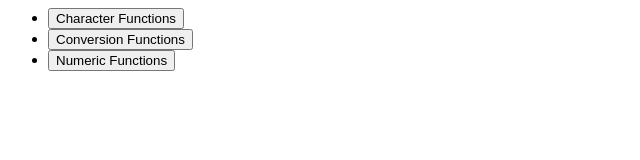
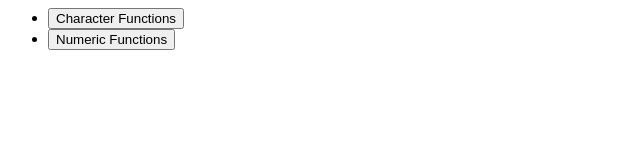
Before and after one commit to venkatsaik-ai/SAS-R--conversation-for-Clinical-Programmers, a plain HTML site: page index.html in a window 1280 px wide. Shown: the whole page, without its empty margins (0-640 px from the left). Drawn offline with Linux system fonts and the light colour scheme.

Commit message:
Update index.html

```diff
--- a/index.html
+++ b/index.html
@@ -23,21 +23,10 @@ Character Functions
 <li><a href="topics/scan.html">Find</a></li>
 <li><a href="topics/scan.html">Tranwrd</a></li>
 <li><a href="topics/scan.html">Reverse</a></li>
-</ul>
-</li>
-
-
-<li>
-<button onclick="toggleMenu('convMenu')" class="menu-btn">
-Conversion Functions
-</button>
-
-<ul id="convMenu" style="display:none;">
 <li><a href="topics/scan.html">Put</a></li>
 <li><a href="topics/scan.html">Input</a></li>
 </ul>
 </li>
-
 
 <li>
 <button onclick="toggleMenu('numMenu')" class="menu-btn">
```
